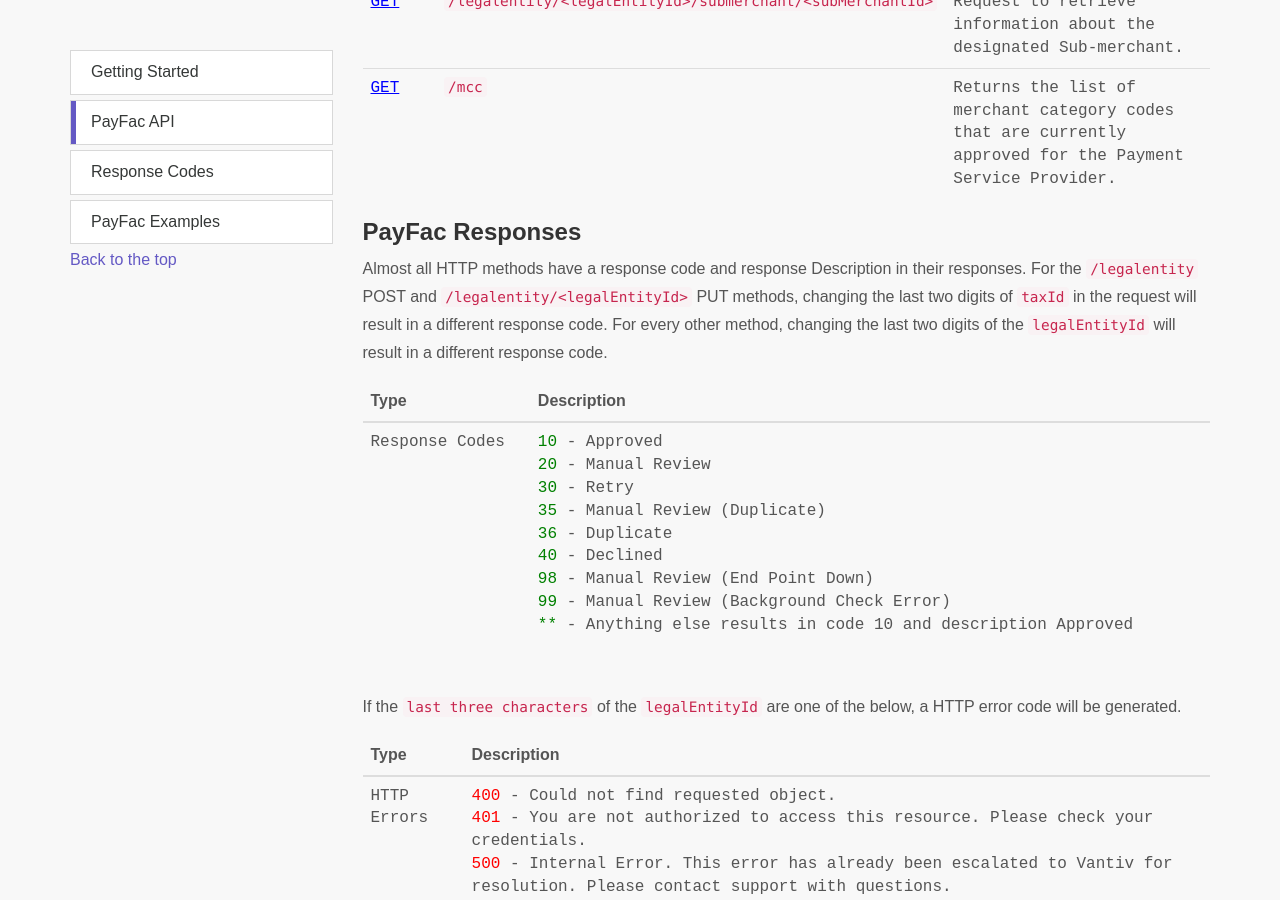
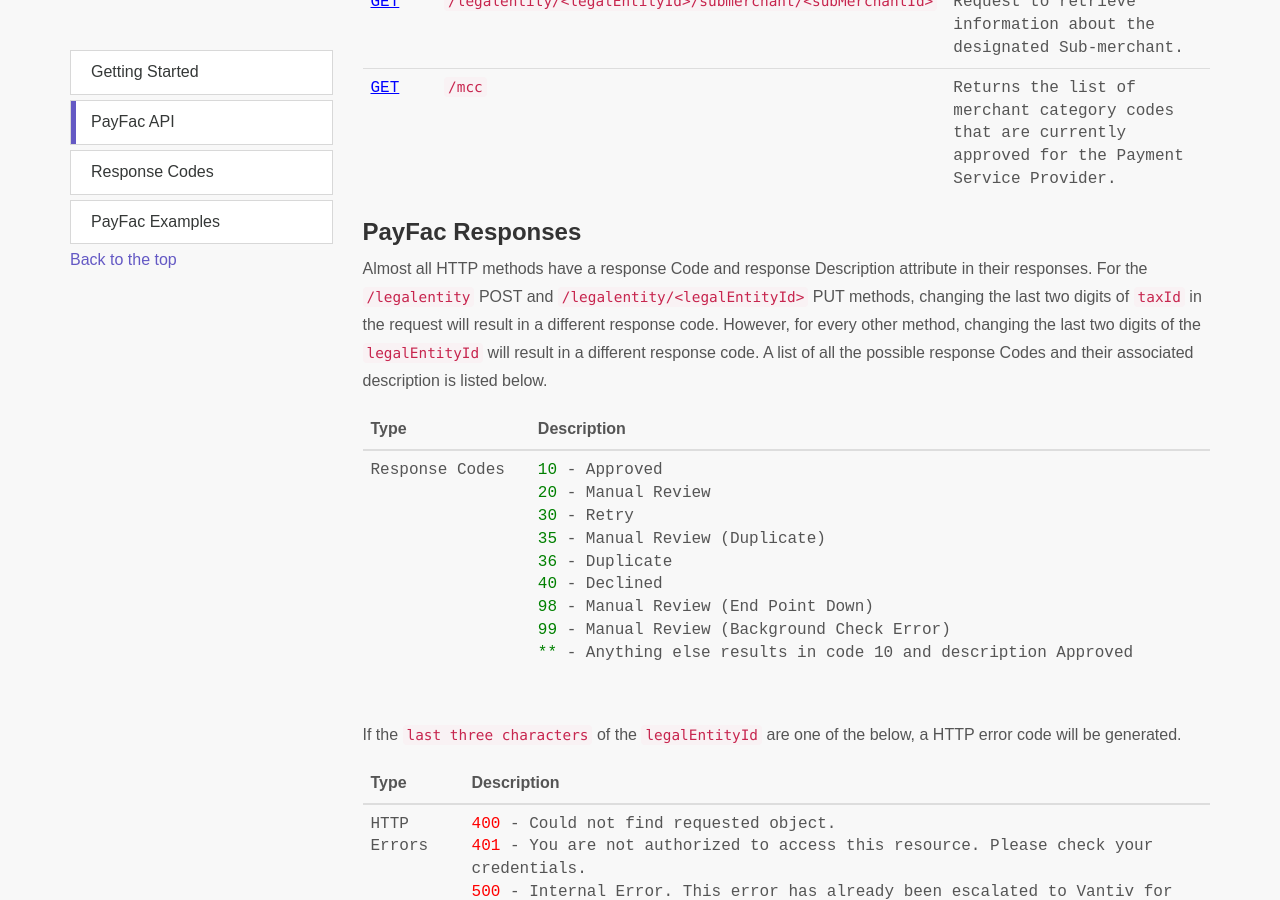
Before and after one commit to isunnapud/vantiv.github.io, a Jekyll site: the page built from payFac-sandbox/index.html, in a window 1280 px wide and 900 px high, scrolled down 2492 px. Built offline with Jekyll 4.4.1, drawn with Linux system fonts in a browser that asks for light colours; nearby versions of some CDN libraries; library files that are not in the unit come from our copies; some of the changed text lies outside the part shown.

Commit message:
Fixed some styling issues

```diff
--- a/payFac-sandbox/index.html
+++ b/payFac-sandbox/index.html
@@ -216,11 +216,11 @@ content-description: ""
 
 
                 <p>
-                    Almost all HTTP methods have a response code and response Description in their responses. For the
+                    Almost all HTTP methods have a response Code and response Description attribute in their responses. For the
                     <code>/legalentity</code> POST and <code>/legalentity/&lt;legalEntityId&gt;</code> PUT methods, changing the
-                    last two digits of <code>taxId</code> in the request will result in a different response code. For every
-                    other method, changing the last two digits of the <code>legalEntityId</code> will result in a different
-                    response code.
+                    last two digits of <code>taxId</code> in the request will result in a different response code. However,
+                    for every other method, changing the last two digits of the <code>legalEntityId</code> will result in a different
+                    response code. A list of all the possible response Codes and their associated description is listed below.
                 </p>
                 <table class="table">
                     <thead>
@@ -363,7 +363,7 @@ content-description: ""
                             <span style="color: orange;">007</span> - Seven Agreements<br />
                             <span style="color: orange;">008</span> - Eight Agreements<br />
                             <span style="color: orange;">009</span> - Nine Agreements<br />
-                            <span style="color: orange;">***</span> - Any other code (except HTTP errors) contains One Agreement <br />
+                            <span style="color: orange;">* * *</span> - Any other code (except HTTP errors) contains One Agreement <br />
                         </td>
                     </tr>
                     </tbody>
@@ -520,13 +520,15 @@ content-description: ""
                 <script src="https://gist.github.com/VantivSDK/3baba947f9da657a284df7f1d0977394.js"></script>
 
                 <p>
-                    The Sandbox will send the response below if <code>Merchant Name</code> is set to <code>duplicate all matching</code>.
+                    Using the request above, the Sandbox will send the response below if <code>Merchant Name</code>
+                    is set to <code>duplicate all matching</code>.
                 </p>
 
                 <script src="https://gist.github.com/VantivSDK/d519e71b512f0b41f719959d97dd3d41.js"></script>
 
                 <p>
-                    The Sandbox will send a response similar to below if <code>Merchant Name</code> is set to <code>duplicate not matching</code>.
+                    Similarly, the Sandbox will send a response similar to below if <code>Merchant Name</code> is
+                    set to <code>duplicate not matching</code>.
                 </p>
 
                 <script src="https://gist.github.com/VantivSDK/669ef7e0a01e0beb72a11e9d09bad0f0.js"></script>
@@ -545,8 +547,6 @@ content-description: ""
                 </p>
 
                 <script src="https://gist.github.com/VantivSDK/134ba7760bf9baaa8be484b2741ce3a2.js"></script>
-
-
             </div>
         </div>
     </div>
```
